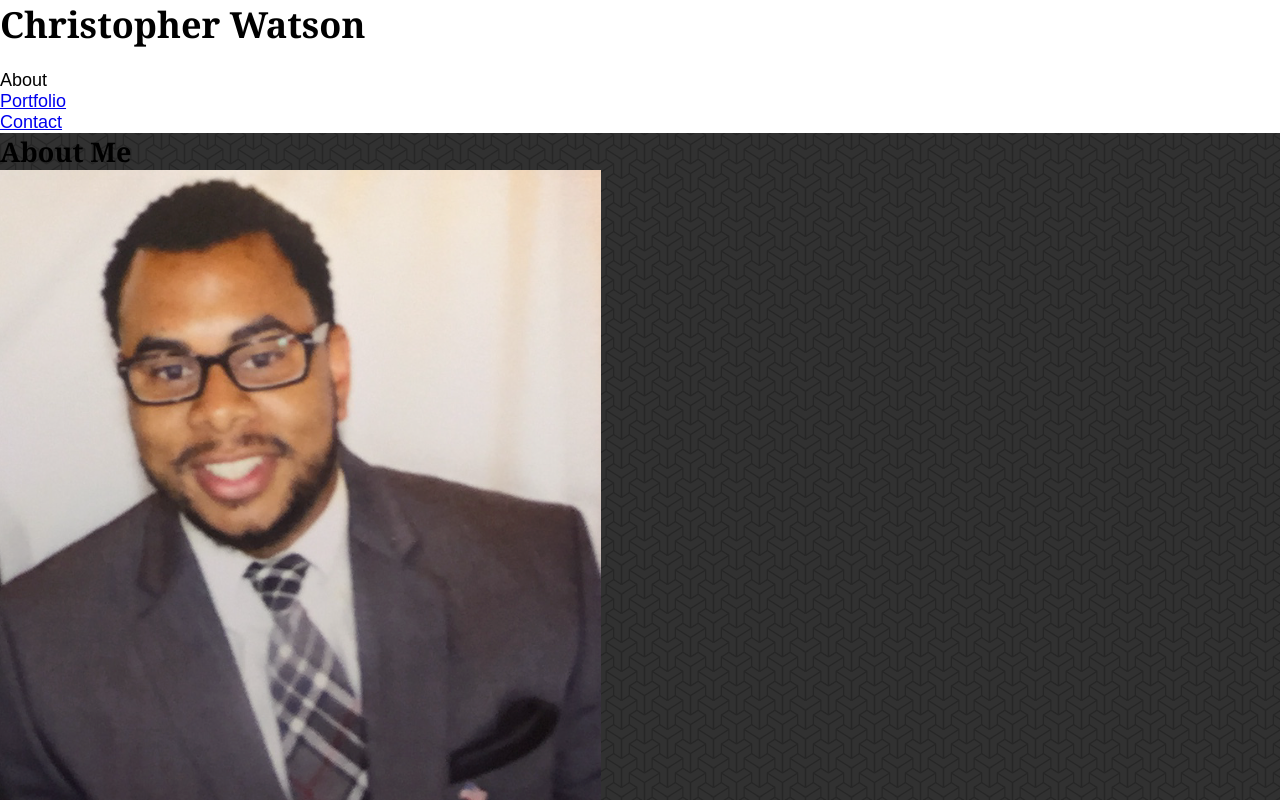
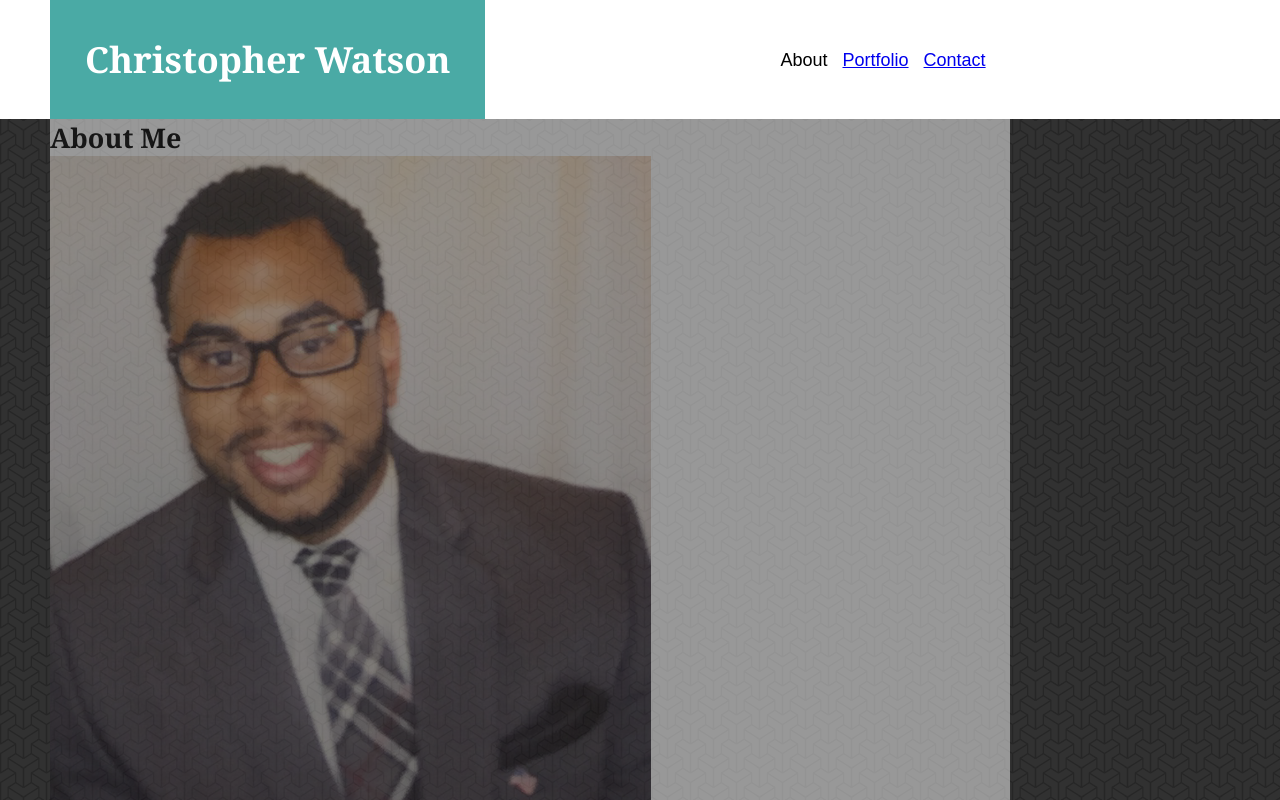
Before and after one commit to christopher-watson/Basic-Portfolio, a plain HTML site: page index.html in a window 1280 px wide. Shown: the top 800 px of the page. Drawn offline with Linux system fonts and the light colour scheme.

Commit message:
css header

```diff
--- a/assets/style.css
+++ b/assets/style.css
@@ -20,7 +20,43 @@ ul{
 }
 
 header{
-  background-color: white;
+  background-color: #fff;
   width: 100%;
   position: relative;
 }
+
+h1{
+  background-color: #4aaaa5;
+  padding: 35px;
+  text-align: center;
+  float: left;
+  margin-left: 50px;
+  color: #fff;
+}
+
+nav{
+  float: left;
+  margin-left: 250px;
+  margin-top: 50px;
+  display: table;
+  height: 40px;
+}
+
+ul li{
+  display: inline;
+  margin: 5px;
+}
+
+
+.content{
+  width: 960px;
+  background-color: #fff;
+  opacity: .5;
+  margin: 0 50px;
+}
+
+.clearfix::after{
+  clear: both;
+  content: "";
+  display: block;
+}
--- a/index.html
+++ b/index.html
@@ -9,7 +9,7 @@
 
 <body>
 
-  <header>
+  <header class="clearfix">
     <h1>Christopher Watson</h1>
     <nav>
         <ul>
```
Also changed, not shown: contact.html (+1 -1 lines), portfolio.html (+1 -1 lines).
